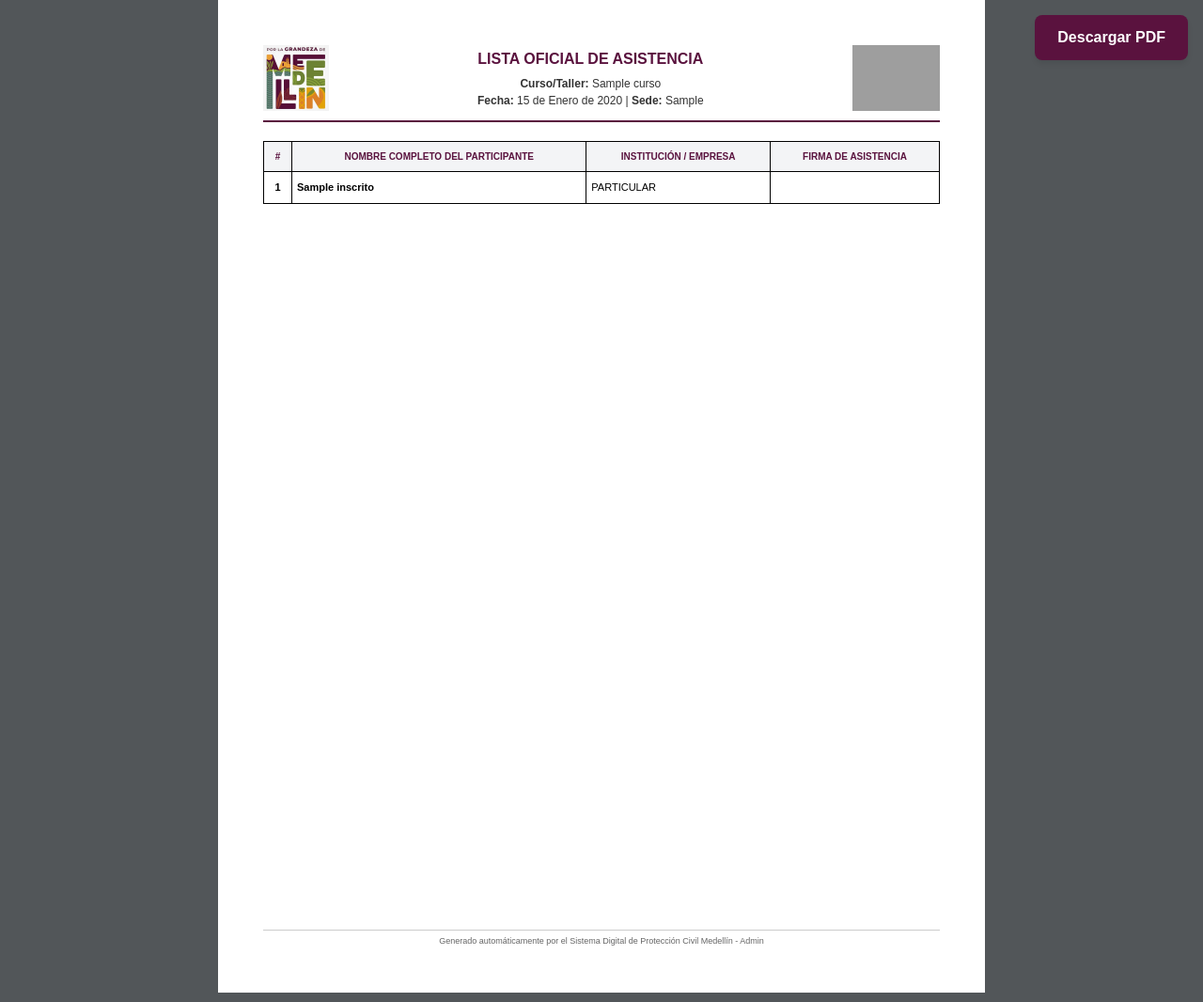
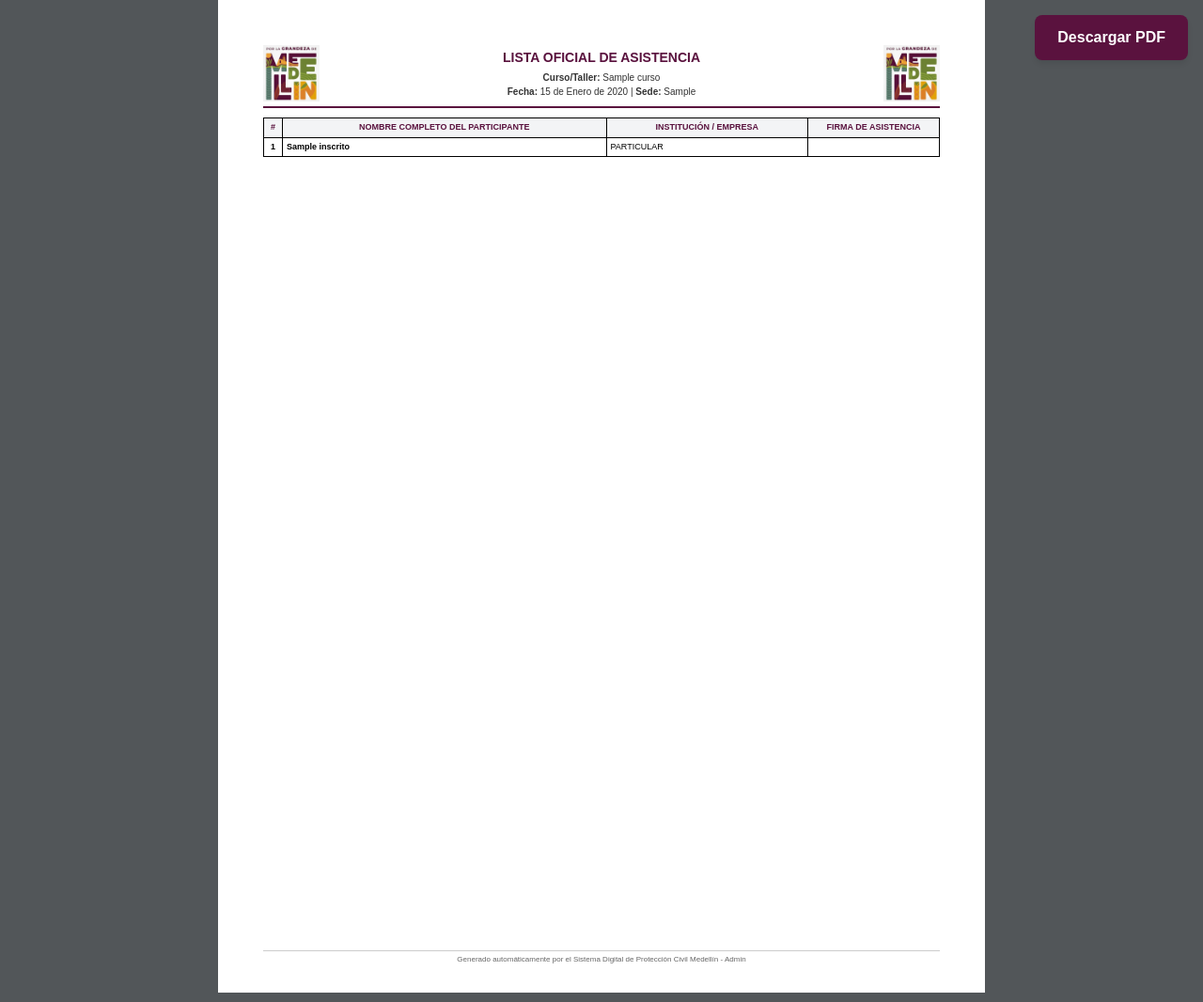
Before and after one commit to JosueBurela/PCMedellinDigital, a Django app: template portal/templates/portal/capacitacion_lista_asistencia.html in a window 1280 px wide. Shown: the whole page at 94% size. Run offline with Django 5.2, Linux system fonts and the light colour scheme; the template is opened without the code that fills it: most values are stand-ins (such as "Sample title", 1, 10 or a date in 2020); some libraries are stand-ins or nearby versions; grey boxes are pictures that could not be loaded.

Commit message:
fix(capacitaciones): compactar lista de asistencia y cambiar logo derecho a oficial

```diff
--- a/portal/templates/portal/capacitacion_lista_asistencia.html
+++ b/portal/templates/portal/capacitacion_lista_asistencia.html
@@ -27,21 +27,21 @@
     .print-btn:hover { background: #4a0f33; }
 
     /* Estilos del Formato */
-    .encabezado { display: flex; justify-content: space-between; align-items: center; border-bottom: 2px solid #5A123E; padding-bottom: 10px; margin-bottom: 20px; }
-    .encabezado img { height: 70px; }
-    .titulo-container { text-align: center; flex-grow: 1; padding: 0 15px; }
-    .titulo { font-size: 16px; font-weight: bold; color: #5A123E; text-transform: uppercase; margin: 0;}
-    .subtitulo { font-size: 12px; font-weight: normal; color: #333; margin-top: 5px; }
+    .encabezado { display: flex; justify-content: space-between; align-items: center; border-bottom: 2px solid #5A123E; padding-bottom: 5px; margin-bottom: 10px; }
+    .encabezado img { height: 60px; }
+    .titulo-container { text-align: center; flex-grow: 1; padding: 0 10px; }
+    .titulo { font-size: 14px; font-weight: bold; color: #5A123E; text-transform: uppercase; margin: 0;}
+    .subtitulo { font-size: 10px; font-weight: normal; color: #333; margin-top: 3px; }
 
-    table { width: 100%; border-collapse: collapse; margin-bottom: 10px; }
-    th, td { border: 1px solid #000; padding: 8px 5px; text-align: left; font-size: 11px; }
-    th { background-color: #f3f4f6; text-align: center; font-weight: bold; font-size: 10px; color: #5A123E; text-transform: uppercase;}
+    table { width: 100%; border-collapse: collapse; margin-bottom: 5px; }
+    th, td { border: 1px solid #000; padding: 3px 4px; text-align: left; font-size: 9px; }
+    th { background-color: #f3f4f6; text-align: center; font-weight: bold; font-size: 9px; color: #5A123E; text-transform: uppercase;}
 
-    .numero { text-align: center; font-weight: bold; width: 30px;}
-    .firma-espacio { width: 180px; }
+    .numero { text-align: center; font-weight: bold; width: 20px;}
+    .firma-espacio { width: 140px; }
 
     /* Footer */
-    .footer { position: absolute; bottom: 0.5in; left: 0.5in; right: 0.5in; font-size: 9px; color: #666; text-align: center; border-top: 1px solid #ccc; padding-top: 5px; }
+    .footer { position: absolute; bottom: 0.3in; left: 0.5in; right: 0.5in; font-size: 8px; color: #666; text-align: center; border-top: 1px solid #ccc; padding-top: 3px; }
 </style>
 </head>
 <body>
@@ -51,7 +51,6 @@
 </div>
 
 <div id="contenedor_paginas">
-    <!-- Chunking the items so they fit nicely on pages -->
     {% if inscritos %}
     <div class="hoja_pdf">
 
@@ -64,7 +63,7 @@
                     <strong>Fecha:</strong> {{ curso.fecha_inicio|date:"d \d\e F \d\e Y" }} | <strong>Sede:</strong> {{ curso.sede_ubicacion }}
                 </div>
             </div>
-            <img src="{% static 'portal/img/medellin_logo.png' %}" alt="Medellín">
+            <img src="{% static 'portal/img/logo_pc_oficial.png' %}" alt="Protección Civil Oficial">
         </div>
 
         <table>
```
